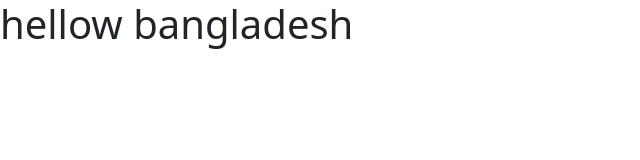
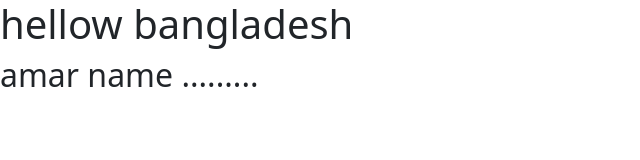
Before and after one commit to sohelrana31434/boothstraf-project-one, a plain HTML site: page index.html in a window 1280 px wide. Shown: the whole page, without its empty margins (0-640 px from the left). Drawn offline with nearby package versions, Linux system fonts and the light colour scheme.

Commit message:
second commit

```diff
--- a/index.html
+++ b/index.html
@@ -9,6 +9,7 @@
 </head>
 <body>
     <h1> hellow bangladesh</h1>
+    <h2>amar name .........</h2>
 
 
 
```
